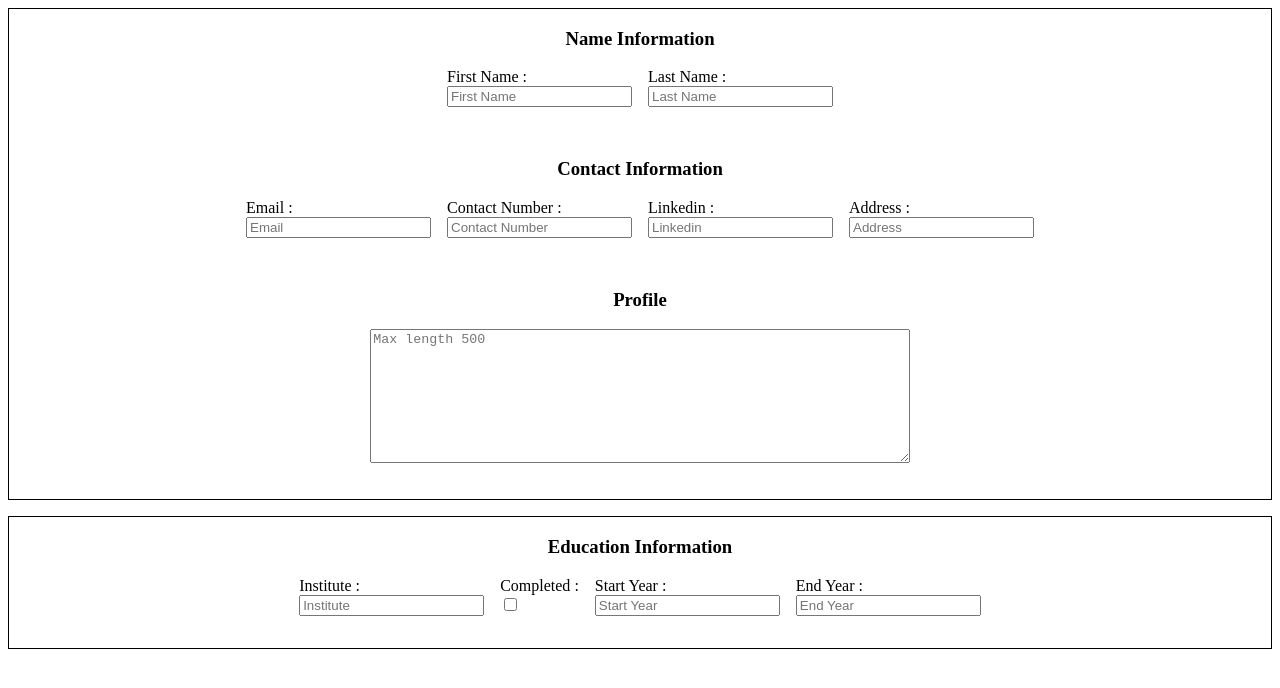
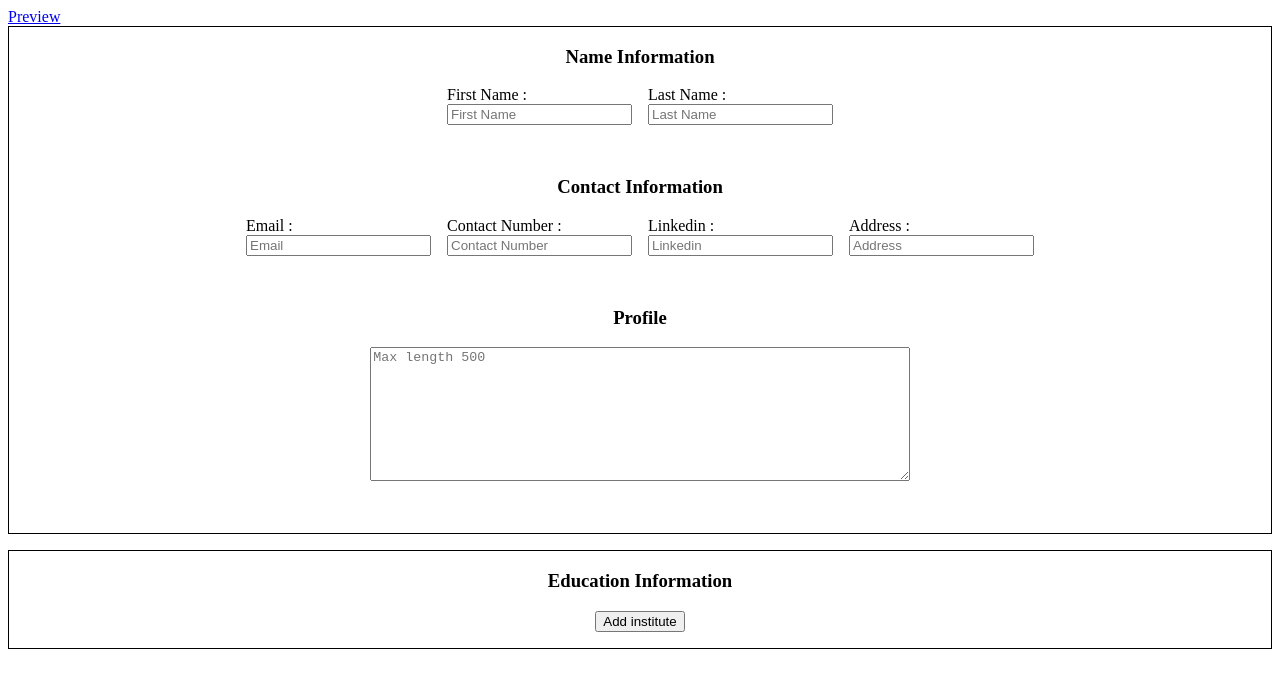
Before and after one commit to JC33340/CVbuilder, a React (Vite) app in the folder CVbuilder/: page / in a window 1280 px wide. Shown: the top 688 px of the page. Built offline with nearby package versions, Linux system fonts and the light colour scheme.

Commit message:
added handlechange functionality for education, fixed adding institute bugs

```diff
--- a/CVbuilder/src/App.css
+++ b/CVbuilder/src/App.css
@@ -5,6 +5,7 @@
   flex-direction: column;
   border: 1px solid black;
   margin-bottom: 1rem;
+  padding-bottom: 1rem;
 }
 
 .form-section-wrapper{
--- a/CVbuilder/src/App.jsx
+++ b/CVbuilder/src/App.jsx
@@ -3,25 +3,18 @@ import {BrowserRouter,Form,Route, Routes} from "react-router-dom"
 import { Page, Text, View, Document, StyleSheet,PDFDownloadLink } from '@react-pdf/renderer';
 import './App.css'
 import {Dataform} from "./pages/Dataform.jsx"
+import Preview from './pages/Preview.jsx';
 
-const DataContext = React.createContext()
 
-function App() {
-
-  const [FormData,setFormData] = React.useState({})
-  console.log(FormData)
+export default function App() {
 
 
   return (
-    <DataContext.Provider value = {{FormData:FormData, setFormData:setFormData}}>
       <BrowserRouter>
         <Routes>
           <Route path="/" element={<Dataform />} />
+          <Route path="/preview" element={<Preview />} />
         </Routes>
       </BrowserRouter>
-    </DataContext.Provider>
   )
 }
-
-export default App
-export {DataContext}
--- a/CVbuilder/src/components/EducationInfo.jsx
+++ b/CVbuilder/src/components/EducationInfo.jsx
@@ -1,14 +1,59 @@
 import React from 'react'
 import EducationInstituteForm from './EducationInstituteForm'
 
-export default function EducationInfo(){
+export default function EducationInfo({setFormData}){
+
+    const [elementArr,setElementArr] = React.useState({})
+    const [count,setCount] = React.useState(0)
+
+    function removeInstitute(event){
+        const id = event.target.id
+        setFormData((prev)=>{
+            delete prev.education[id]
+            return{
+                ...prev
+            }
+        })
+
+        setElementArr((prev)=>{
+            delete prev[id]
+            return{
+                ...prev
+            }
+        })
+    }
+
+    function addInstitute(){
+        const name = `institute${count}`
+        setElementArr((prev)=>{
+            return {
+                ...prev,
+                [name]: <EducationInstituteForm
+                key = {name}
+                institute = {name}
+                removeInstitute={removeInstitute}
+                 />
+            }
+        })
+        setFormData((prev)=>{
+            return{
+                ...prev,
+                education:{
+                ...prev.education,
+                    [name]:{}
+                }
+            }
+        })
+        setCount((prev)=>prev+1)
+
+    }
+    const display = Object.entries(elementArr).map((item)=>item[1])
 
     return(
         <div className = "form-category-wrapper">
             <h3>Education Information</h3>
-            {<EducationInstituteForm
-                institute="institute1"
-            />}
+            {display}
+            <button onClick={addInstitute}>Add institute</button>
         </div>
     )
 }
--- a/CVbuilder/src/components/EducationInstituteForm.jsx
+++ b/CVbuilder/src/components/EducationInstituteForm.jsx
@@ -1,33 +1,42 @@
 import React from 'react'
 import InputField from './InputField'
+import {FunctionContext} from "../pages/Dataform"
 
-export default function EducationInstituteForm({institute}){
+export default function EducationInstituteForm({institute,removeInstitute}){
+
+    const {handleChangeEducation} = React.useContext(FunctionContext)
+
     return(
         <>
+            <button onClick = {removeInstitute} id = {institute}>Remove Institute</button>
             <div className="form-section-wrapper">
                 <InputField
                     name="institute"
                     label="Institute"
                     type="text"
                     id={institute}
+                    onChange={handleChangeEducation}
                 />
                 <InputField
                     name="completed"
                     label="Completed"
                     type="checkbox"
                     id={institute}
+                    onChange={handleChangeEducation}
                 />
                 <InputField
                     name="startDate"
                     label="Start Year"
                     type="number"
                     id={institute}
+                    onChange={handleChangeEducation}
                 />
                 <InputField
                     name="endDate"
                     label="End Year"
                     type="number"
                     id={institute}
+                    onChange={handleChangeEducation}
                 />
             </div>
 
--- a/CVbuilder/src/components/GeneralInfoForm.jsx
+++ b/CVbuilder/src/components/GeneralInfoForm.jsx
@@ -4,7 +4,6 @@ import {FunctionContext} from "../pages/Dataform"
 
 export default function GeneralInfoForm({FormData}){
     const{handleChange} = React.useContext(FunctionContext)
-
     return(
         <div className="form-category-wrapper">
             <h3>Name Information</h3>
--- a/CVbuilder/src/pages/Dataform.jsx
+++ b/CVbuilder/src/pages/Dataform.jsx
@@ -1,12 +1,13 @@
 import React from "react"
+import {Form, Link} from 'react-router-dom'
 import GeneralInfoForm from "../components/GeneralInfoForm"
 import EducationInfo from "../components/EducationInfo"
-import { DataContext } from "../App"
 
 const FunctionContext = React.createContext()
 
 export function Dataform() {
-    const {FormData,setFormData} = React.useContext(DataContext)
+    const [FormData,setFormData] = React.useState({})
+    console.log(FormData)
 
     function handleChange(event){
         setFormData((prev)=>{
@@ -17,17 +18,38 @@ export function Dataform() {
         })
     }
 
-    const functionContext={handleChange:handleChange}
+    function handleChangeEducation(event){
+        const id = event.target.id
+        const name = event.target.name
+        const value = event.target.value
+        setFormData((prev)=>{
+            return{
+                ...prev,
+                education:{
+                    ...prev.education,
+                    [id]:{
+                        ...prev.education[id],
+                        [name]: value
+                    }
+                }
+            }
+        })
+    }
+
+
+    const functionContext={handleChange:handleChange , handleChangeEducation:handleChangeEducation}
 
     return(
         <FunctionContext.Provider value ={functionContext} >
             <>
+                <Link to="preview" >Preview</Link>
                 <GeneralInfoForm
                     FormData = {FormData}
                     handleChange = {handleChange}
                 />
                 <EducationInfo
-
+                    FormData={FormData}
+                    setFormData={setFormData}
                 />
             </>
         </FunctionContext.Provider>
--- /dev/null
+++ b/CVbuilder/src/pages/Preview.jsx
@@ -0,0 +1,12 @@
+import React from 'react'
+import {Link} from "react-router-dom"
+
+export default function Preview(){
+
+    return(
+        <>
+        <Link to="/">Home</Link>
+        YEEHAW
+        </>
+    )
+}
```
